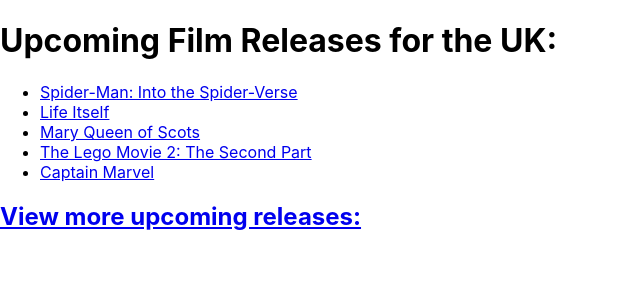
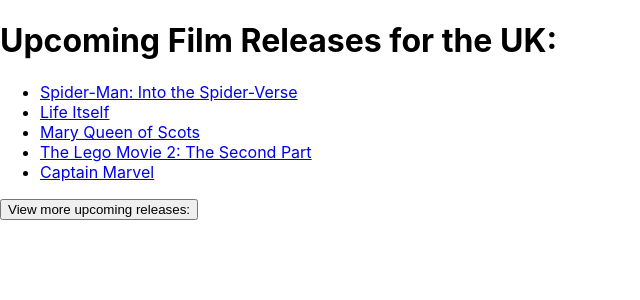
Before and after one commit to MichaelTheTall/W14D1HW, a React (Create React App) app: page / in a window 1280 px wide. Shown: the top 300 px of the page, without its empty margins (0-640 px from the left). Built offline with nearby package versions, Linux system fonts and the light colour scheme.

Commit message:
made view more button

```diff
--- a/src/containers/MovieBox.js
+++ b/src/containers/MovieBox.js
@@ -35,12 +35,20 @@
     }
   }
 
+  viewmore() {
+    const url = 'https://www.imdb.com/calendar/?region=gb';
+    window.open(url, '_blank');
+  }
+
   render() {
     return(
     <div className="movie-box">
       <h1>Upcoming Film Releases for the UK:</h1>
       <MovieList data={this.state.data} />
-      <h2><a href="https://www.imdb.com/calendar/?region=gb">View more upcoming releases:</a></h2>
+      {/*
+        <h2><a href="https://www.imdb.com/calendar/?region=gb">View more upcoming releases:</a></h2>
+      */}
+      <button onClick={this.viewmore}>View more upcoming releases:</button>
     </div>
   );
   }
```
